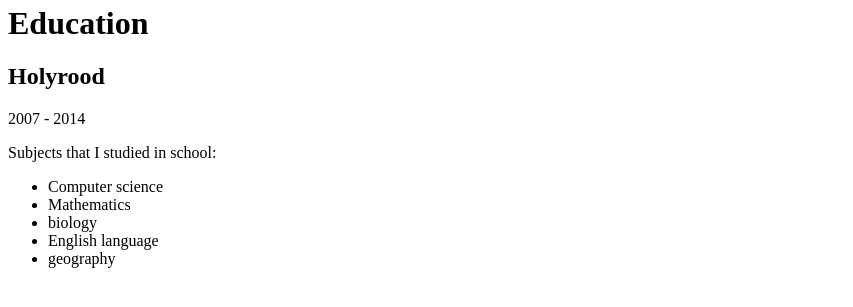
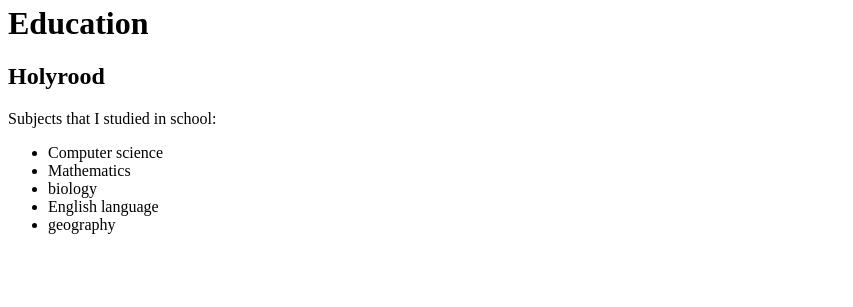
Before and after one commit to mosfira/mosfira.github.io, a plain HTML site: page index.html in a window 1280 px wide. Shown: the part 101-408 px from the top of the page, 0-853 px from the left. Drawn offline with Linux system fonts and the light colour scheme.

Commit message:
Update index.html

```diff
--- a/index.html
+++ b/index.html
@@ -19,7 +19,7 @@
 		<img style="float:right" src=""></img>
 
 		<h2>Holyrood</h2>
-		<span>2007 - 2014</span>
+
 
 		<p>Subjects that I studied in school:</p>
 		<ul>
```
